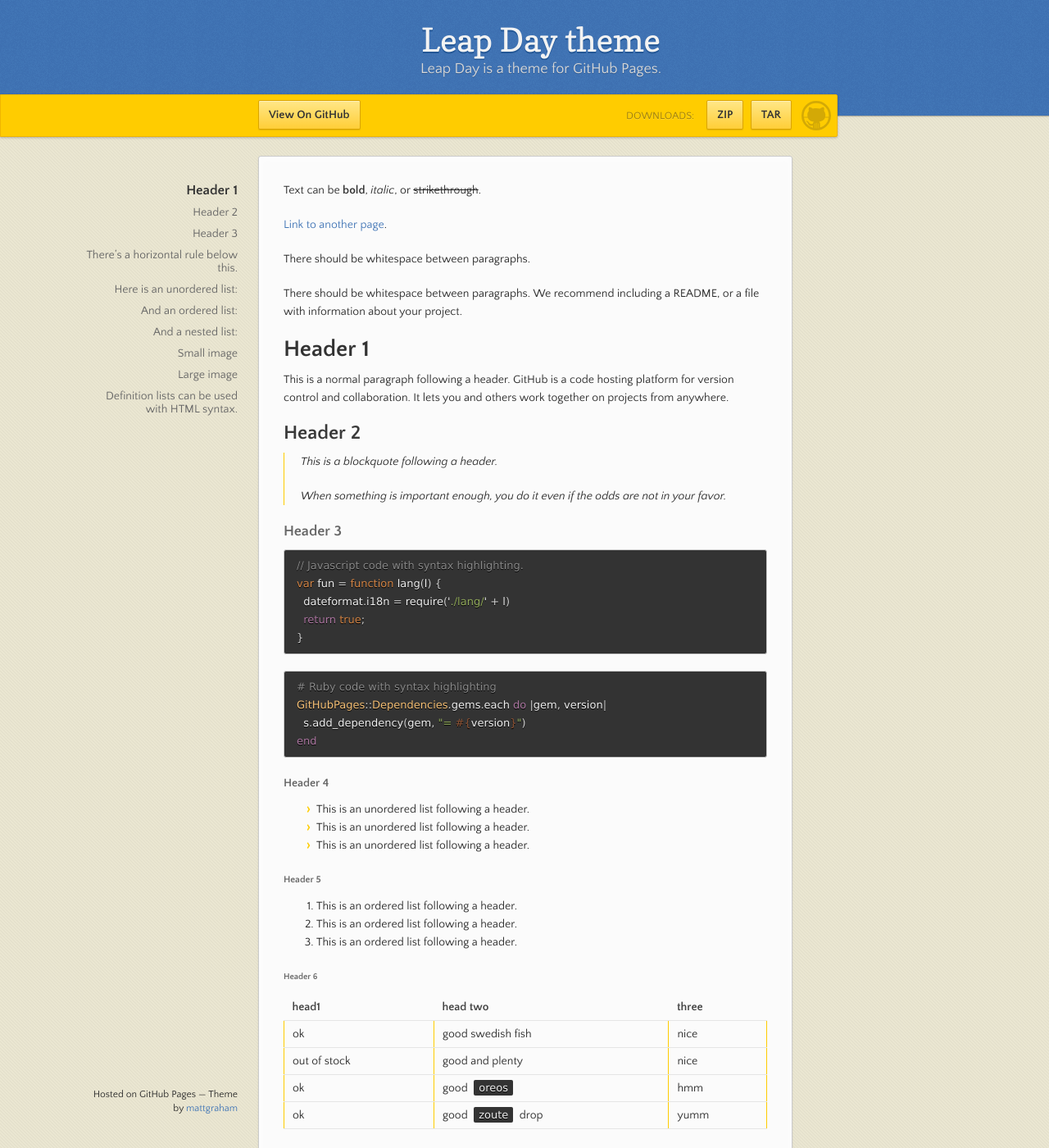
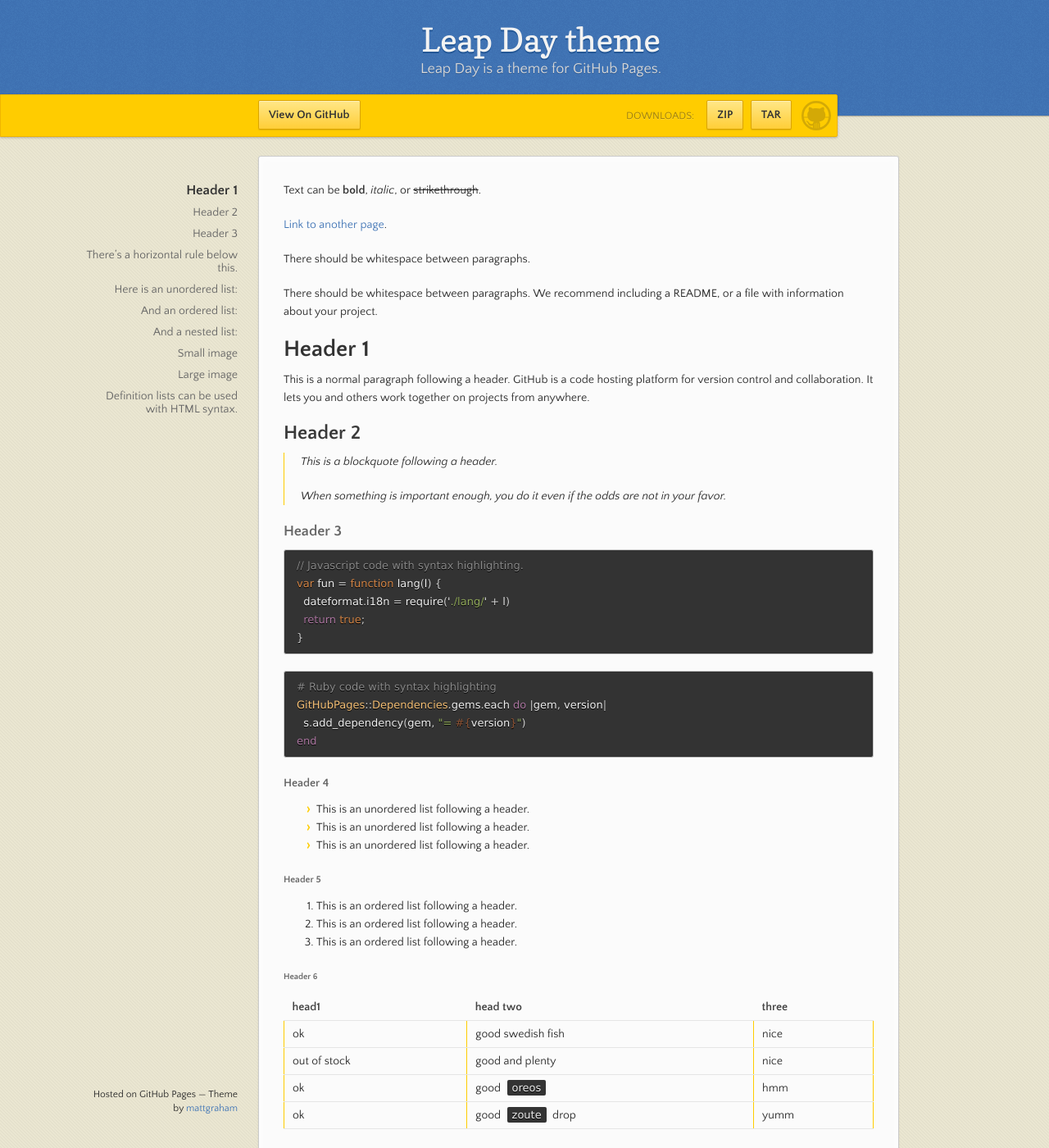
Before and after one commit to JDaviddE/JDaviddE.github.io, a Jekyll site: the page built from index.md, in a window 1280 px wide and 1400 px high. Shown: the whole window at 82% size. Built offline with Jekyll 4.4.1, drawn with Linux system fonts in a browser that asks for light colours.

Commit message:
Update jekyll-theme-leap-day.scss

```diff
--- a/_sass/jekyll-theme-leap-day.scss
+++ b/_sass/jekyll-theme-leap-day.scss
@@ -285,8 +285,8 @@ header {
 }
 
 section {
-  width:590px;
-  padding: 30px 30px 50px 30px;
+  width:720px;
+  padding: 30px;
   margin: 20px 0;
   margin-top: 190px;
   position:relative;
```
